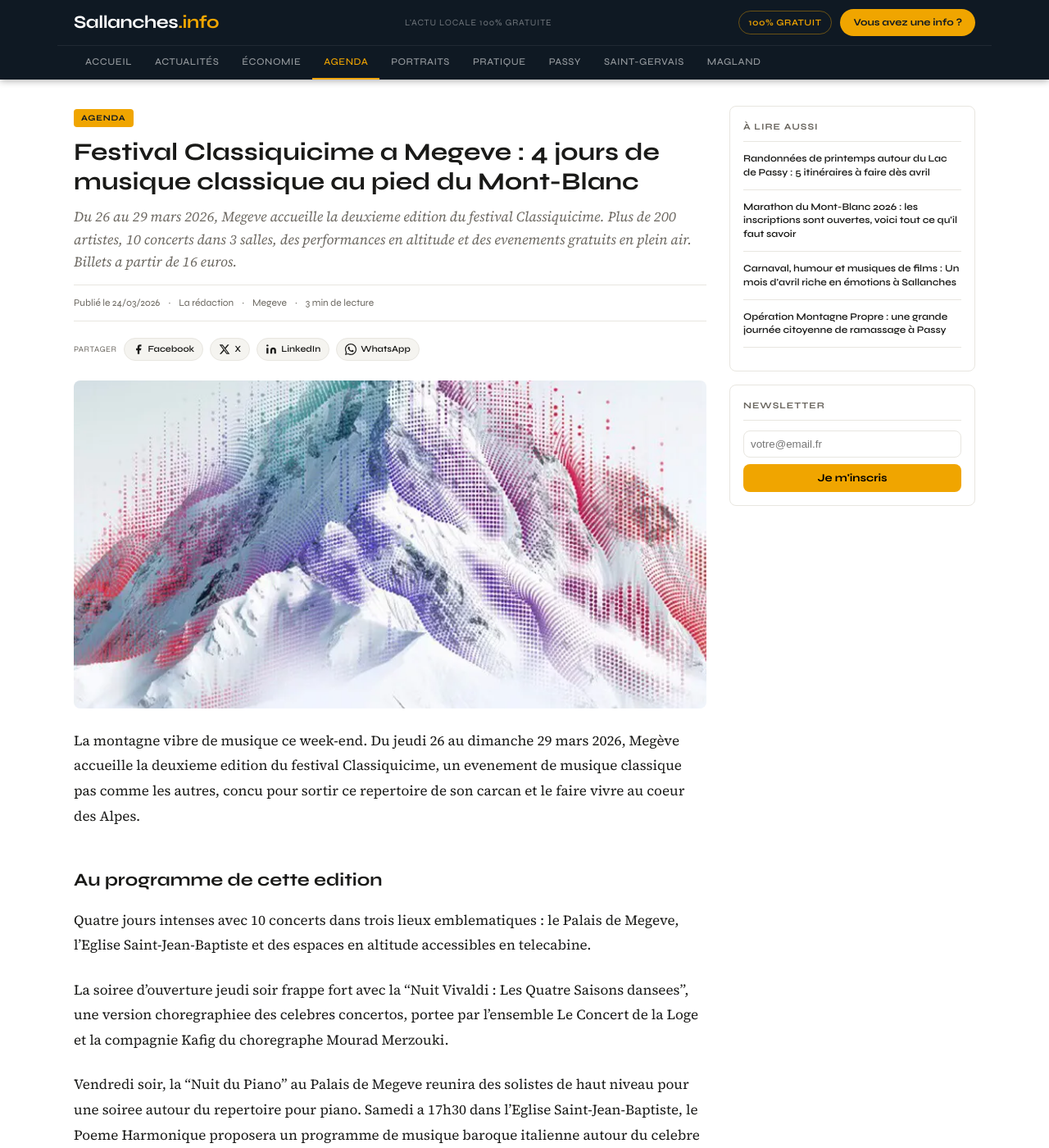
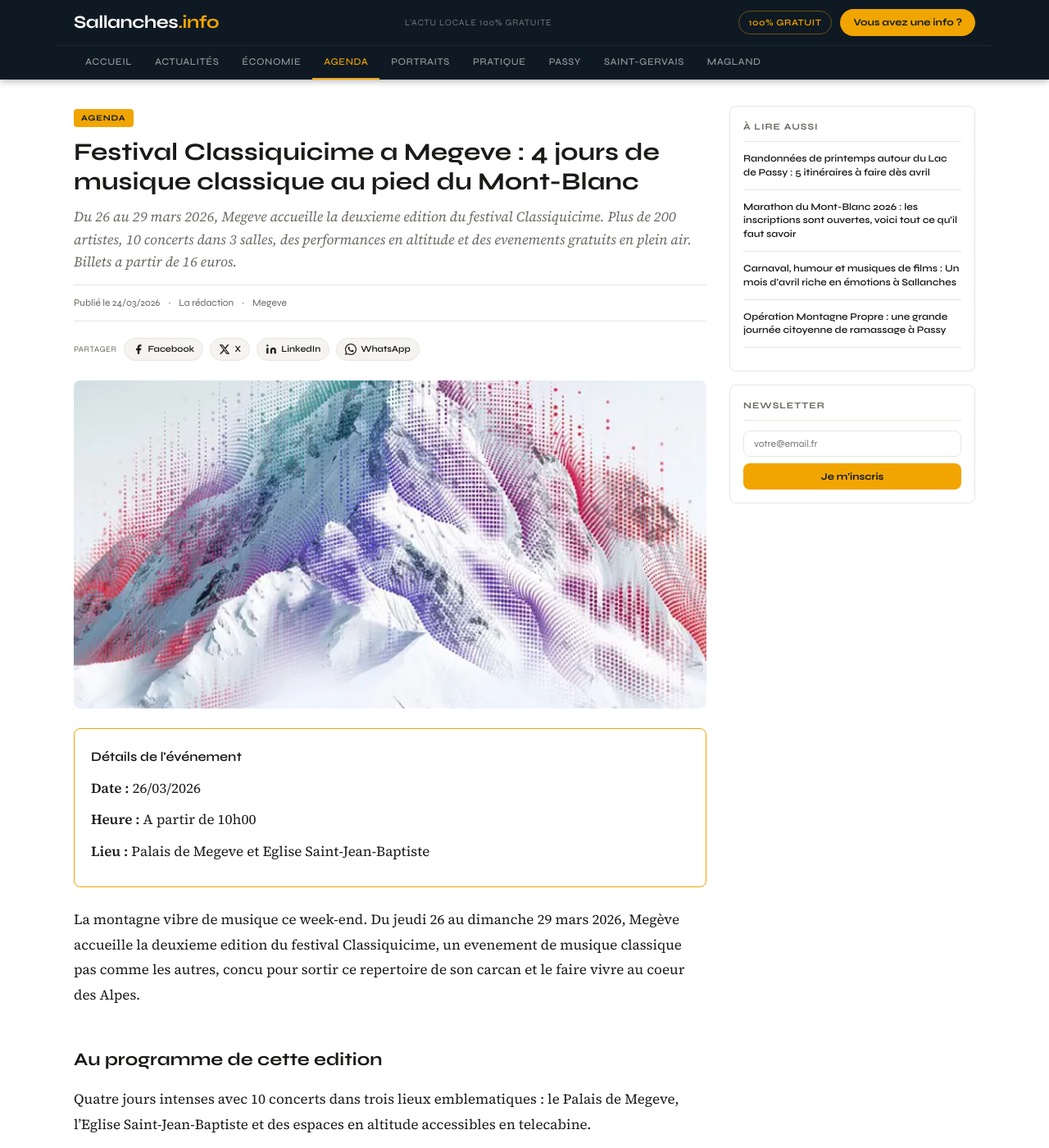
Before and after one commit to DuvalDVL/sallanches.info, a Jekyll site: the page built from _posts/agenda/2026-03-24-festival-classiquicime-megeve-mars-2026.md, in a window 1280 px wide and 1400 px high. Shown: the whole window at 82% size. Built offline with Jekyll 4.4.1, drawn with Linux system fonts in a browser that asks for light colours.

Commit message:
Update post.html

```diff
--- a/_layouts/post.html
+++ b/_layouts/post.html
@@ -18,7 +18,6 @@ layout: default
           </time>
           {% if page.author %}<span class="sep">·</span><span itemprop="author">{{ page.author }}</span>{% endif %}
           {% if page.ville %}<span class="sep">·</span><span class="ville">{{ page.ville }}</span>{% endif %}
-          {% if page.reading_time %}<span class="sep">·</span><span>{{ page.reading_time }} min de lecture</span>{% endif %}
         </div>
         {% include share.html %}
       </header>
@@ -26,14 +25,26 @@ layout: default
       {% if page.image %}
       <figure class="article-featured-img" itemprop="image" itemscope itemtype="https://schema.org/ImageObject">
         <img src="{{ page.image | prepend: site.baseurl }}" alt="{{ page.image_alt | default: page.title }}" loading="eager" itemprop="url">
+        {% if page.image_caption %}<figcaption>{{ page.image_caption }}</figcaption>{% endif %}
       </figure>
       {% endif %}
 
       <div class="article-body" itemprop="articleBody">
+        {% if page.event_date %}
+        <div class="event-details-box" style="background: var(--blanc); border: 1px solid var(--ambre); border-radius: var(--rayon); padding: 20px; margin-bottom: 24px;">
+          <h3 style="margin-top:0; font-family: var(--font-titre); font-size: 16px;">Détails de l'événement</h3>
+          <ul style="list-style:none; padding:0; margin:0; font-family: var(--font-texte);">
+            <li style="margin-bottom: 8px;"><strong>Date :</strong> {{ page.event_date | date: "%d/%m/%Y" }}</li>
+            {% if page.event_time %}<li style="margin-bottom: 8px;"><strong>Heure :</strong> {{ page.event_time }}</li>{% endif %}
+            {% if page.event_lieu %}<li style="margin-bottom: 8px;"><strong>Lieu :</strong> {{ page.event_lieu }}</li>{% endif %}
+            {% if page.prix %}<li style="margin-bottom: 0;"><strong>Tarif :</strong> {{ page.prix }}</li>{% endif %}
+          </ul>
+        </div>
+        {% endif %}
         {{ content }}
       </div>
 
-      <div class="article-share">
+      <div class="article-share" style="padding: 20px 0; border-top: 1px solid var(--gris-border); margin-top: 24px;">
         <p class="article-share-title">Cet article vous a plu ? Partagez-le</p>
         {% include share.html %}
       </div>
@@ -55,8 +66,8 @@ layout: default
       <div class="sidebar-widget">
         <div class="widget-title">Newsletter</div>
         <form id="sib-form-sidebar" method="POST" action="URL_BREVO">
-          <input type="email" name="EMAIL" placeholder="votre@email.fr" required style="width: 100%; padding: 8px; border: 1px solid var(--gris-border); border-radius: var(--rayon); margin-bottom: 8px;">
-          <button type="submit" style="width: 100%; background: var(--ambre); border: none; border-radius: var(--rayon); padding: 9px; font-weight: 700; cursor: pointer;">Je m'inscris</button>
+          <input type="email" name="EMAIL" placeholder="votre@email.fr" required style="width: 100%; padding: 8px 12px; border: 1px solid var(--gris-border); border-radius: var(--rayon); font-family: var(--font-titre); font-size: 12px; margin-bottom: 8px;">
+          <button type="submit" style="width: 100%; background: var(--ambre); border: none; border-radius: var(--rayon); padding: 9px; font-family: var(--font-titre); font-size: 12px; font-weight: 700; color: var(--noir); cursor: pointer;">Je m'inscris</button>
         </form>
       </div>
     </aside>
```
